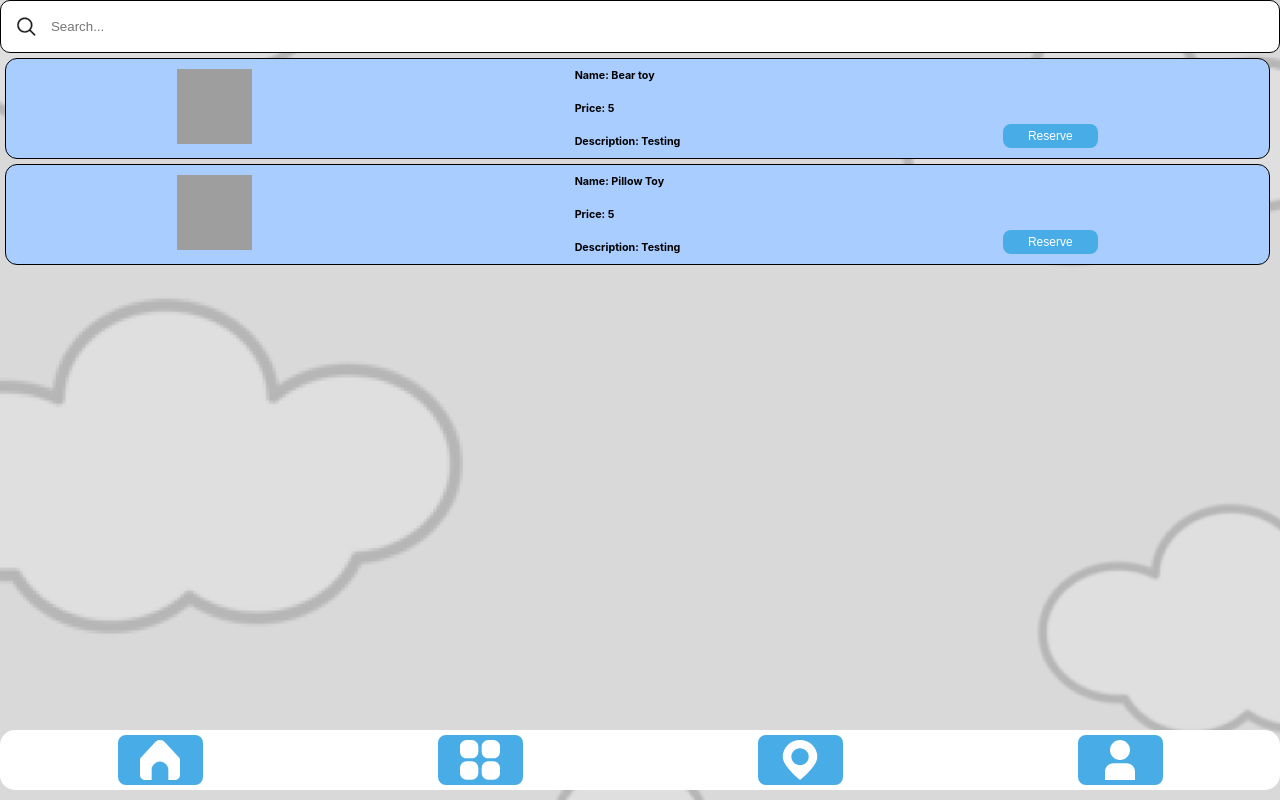
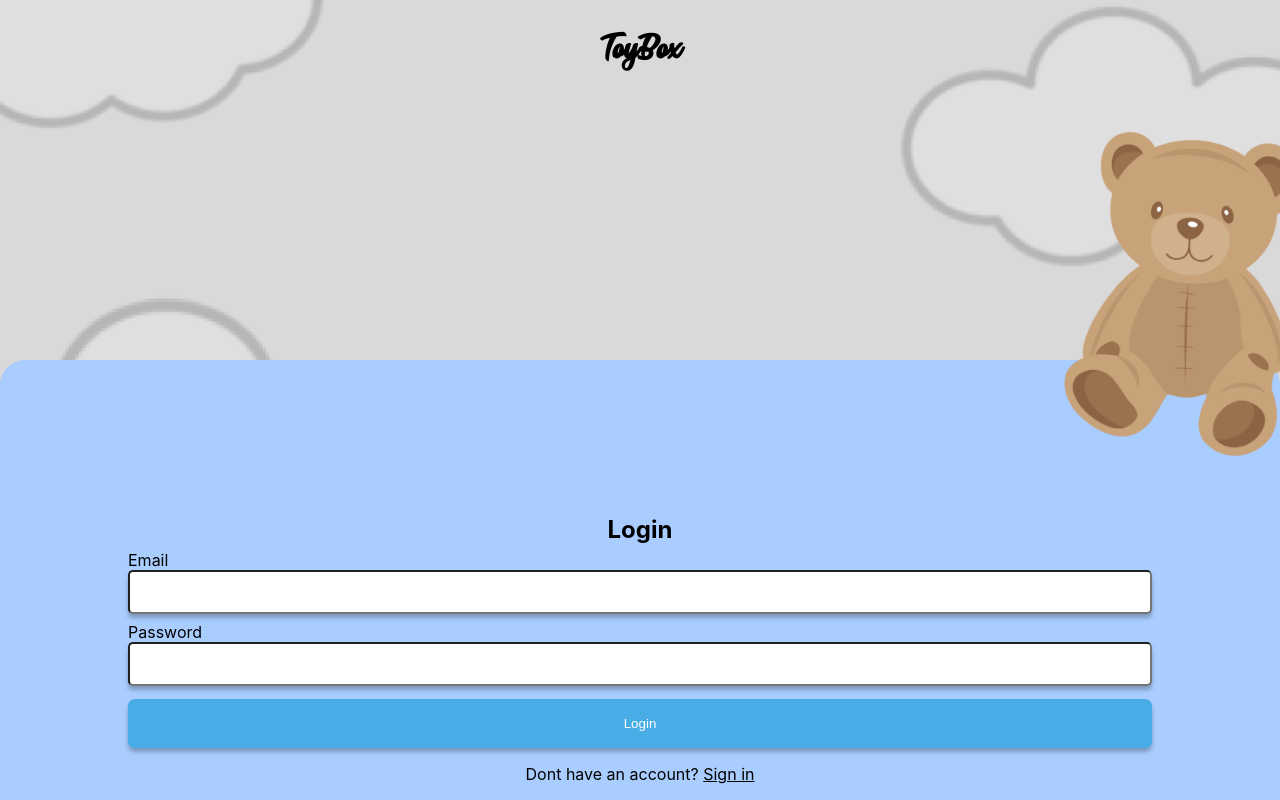
Before and after one commit to RenoMuijsenberg/S4-Toy-Box, a React (Create React App) app: page / in a window 1280 px wide. Built offline with nearby package versions, Linux system fonts and the light colour scheme; grey boxes are pictures that could not be loaded.

Commit message:
Fic login page

```diff
--- a/src/App.tsx
+++ b/src/App.tsx
@@ -3,6 +3,7 @@ import './App.css';
 import {BrowserRouter, Route, Routes} from "react-router-dom";
 import Map from "./pages/map";
 import Home from "./pages/home";
+import Login from "./pages/login";
 
 
 function App() {
@@ -10,7 +11,8 @@ function App() {
         <>
             <BrowserRouter>
                 <Routes>
-                    <Route path="/" element={<Home/>}/>
+                    <Route path="/" element={<Login/>}/>
+                    <Route path="/item" element={<Home/>}/>
                     <Route path="map" element={<Map/>}/>
                 </Routes>
             </BrowserRouter>
--- a/src/components/navbar.tsx
+++ b/src/components/navbar.tsx
@@ -10,7 +10,7 @@ const Navbar = () => {
                     <path d="M28.3334 29.9875V39.9875H35C37.7614 39.9875 40 37.749 40 34.9875V19.7859C40.0004 18.92 39.6639 18.088 39.0616 17.4659L24.8984 2.15419C22.3993 -0.549721 18.1815 -0.715736 15.4776 1.78333C15.3491 1.90208 15.2254 2.02575 15.1067 2.15419L0.96836 17.4609C0.347891 18.0856 -0.000234257 18.9304 1.18268e-07 19.8109V34.9875C1.18268e-07 37.749 2.23859 39.9875 5 39.9875H11.6666V29.9875C11.6978 25.4429 15.3671 21.7316 19.7973 21.6247C24.3758 21.5143 28.2984 25.2887 28.3334 29.9875Z" fill="white"/>
                 </svg>
             </div>
-            <Link to={"/"}>
+            <Link to={"/item"}>
                 <div className={styles.navitem}>
                     <svg className={styles.icon} width="40" height="40" viewBox="0 0 40 40" fill="none" xmlns="http://www.w3.org/2000/svg">
                         <path d="M6.66664 0H11.6666C15.3485 0 18.3333 2.98477 18.3333 6.66664V11.6666C18.3333 15.3485 15.3485 18.3333 11.6666 18.3333H6.66664C2.98477 18.3334 0 15.3486 0 11.6666V6.66664C0 2.98477 2.98477 0 6.66664 0Z" fill="white"/>
--- a/src/index.css
+++ b/src/index.css
@@ -1,4 +1,9 @@
 html, body {
+  width: 100%;
+  height: 100%;
+}
+
+#root {
   width: 100%;
   height: 100%;
 }
--- /dev/null
+++ b/src/pages/login.tsx
@@ -0,0 +1,28 @@
+import styles from "./styles/login.module.css";
+import teddy from '../assets/teddy.png';
+import {Link} from "react-router-dom";
+
+const Login = () => {
+    return (
+        <div className={styles.loginPage}>
+            <div className={styles.topContainer}>
+                <h1 className={styles.heading}>ToyBox</h1>
+                <img className={styles.teddy} src={teddy} alt={"teddy"}/>
+            </div>
+            <div className={styles.bottomContainer}>
+                <div className={styles.formContainer}>
+                    <h2 className={styles.loginHeading}>Login</h2>
+                    <label>Email</label>
+                    <input className={styles.input} type="text"/>
+
+                    <label className={styles.label}>Password</label>
+                    <input className={styles.input} type="password"/>
+                    <Link to={"/item"}><button className={styles.button}>Login</button></Link>
+                    <p className={styles.bottomText}>Dont have an account? <a href=".">Sign in</a></p>
+                </div>
+            </div>
+        </div>
+    );
+};
+
+export default Login;
--- /dev/null
+++ b/src/pages/styles/login.module.css
@@ -0,0 +1,84 @@
+@font-face {
+    font-family: "test";
+    src: url("../../fonts/FeelfreePersonalUseRegular-lg2Bw.ttf") format("truetype");
+}
+
+.loginPage {
+    height: 100%;
+    width: 100%;
+    display: flex;
+    flex-direction: column;
+    overflow: hidden;
+}
+
+.topContainer {
+    position: relative;
+    height: 45%;
+}
+
+.heading {
+    text-align: center;
+    font-family: "test";
+    font-size: 45px;
+}
+
+.teddy {
+    position: absolute;
+    object-fit: contain;
+    width: 300px;
+    height: 330px;
+    right: -50px;
+    bottom: -100px;
+}
+
+.bottomContainer {
+    height: 55%;
+    background-color: #A9CDFF;
+    border-radius: 25px 25px 0px 0px;
+    display: flex;
+    flex-direction: row;
+    align-items: flex-end;
+    justify-content: center;
+
+}
+
+.formContainer {
+    display: flex;
+    flex-direction: column;
+    width: 80%;
+}
+
+.formContainer input {
+    height: 38px;
+    background: #FFFFFF;
+    box-shadow: 0px 4px 4px rgba(0, 0, 0, 0.25);
+    border-radius: 5px;
+}
+
+.label {
+    margin-top: .5em;
+}
+
+.button {
+    width: 100%;
+    margin-top: 1em;
+    height: 49px;
+    background: #48ADE7;
+    box-shadow: 0px 4px 4px rgba(0, 0, 0, 0.25);
+    border-radius: 7px;
+    color: white;
+    border: none;
+}
+
+.bottomText {
+    text-align: center;
+}
+
+.bottomText a {
+    color: black;
+}
+
+.loginHeading {
+    margin: .25em 0;
+    text-align: center;
+}
```
Also changed, not shown: src/fonts/FeelfreePersonalUseRegular-lg2Bw.ttf (added).
